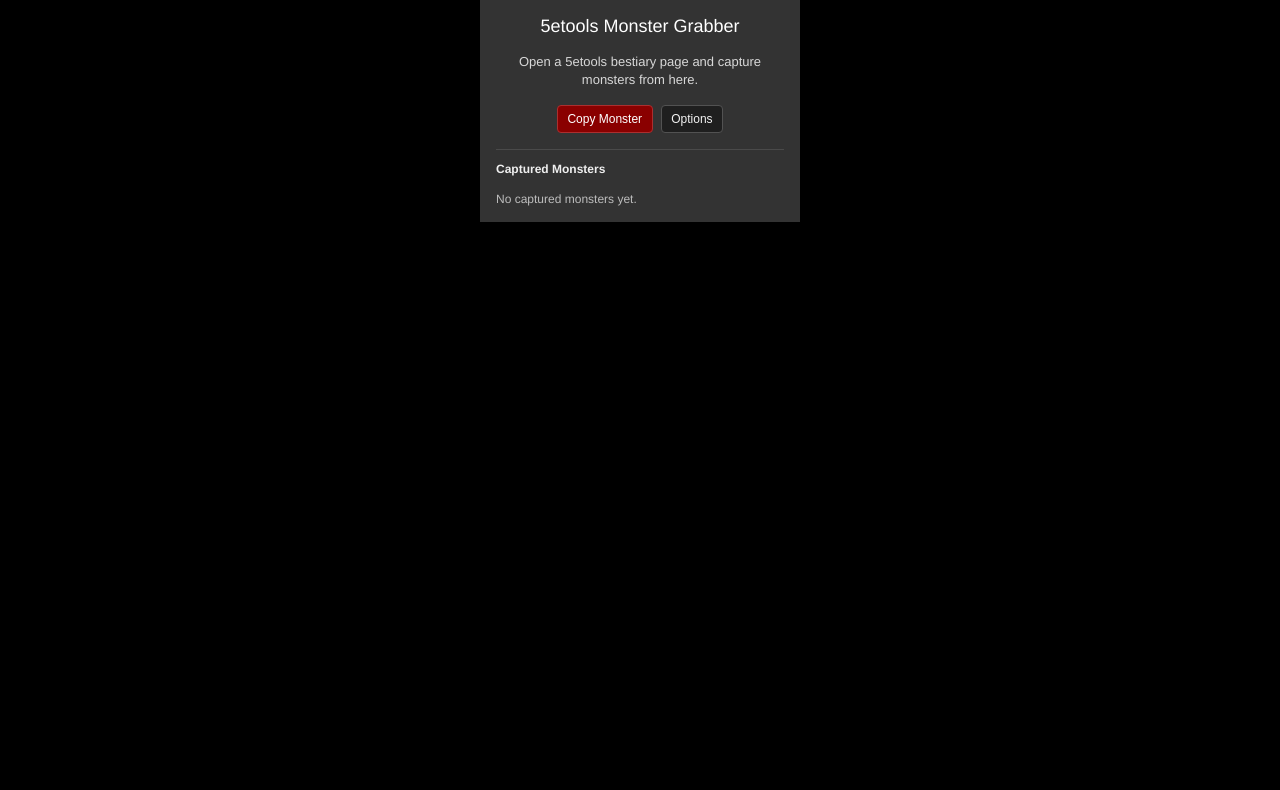
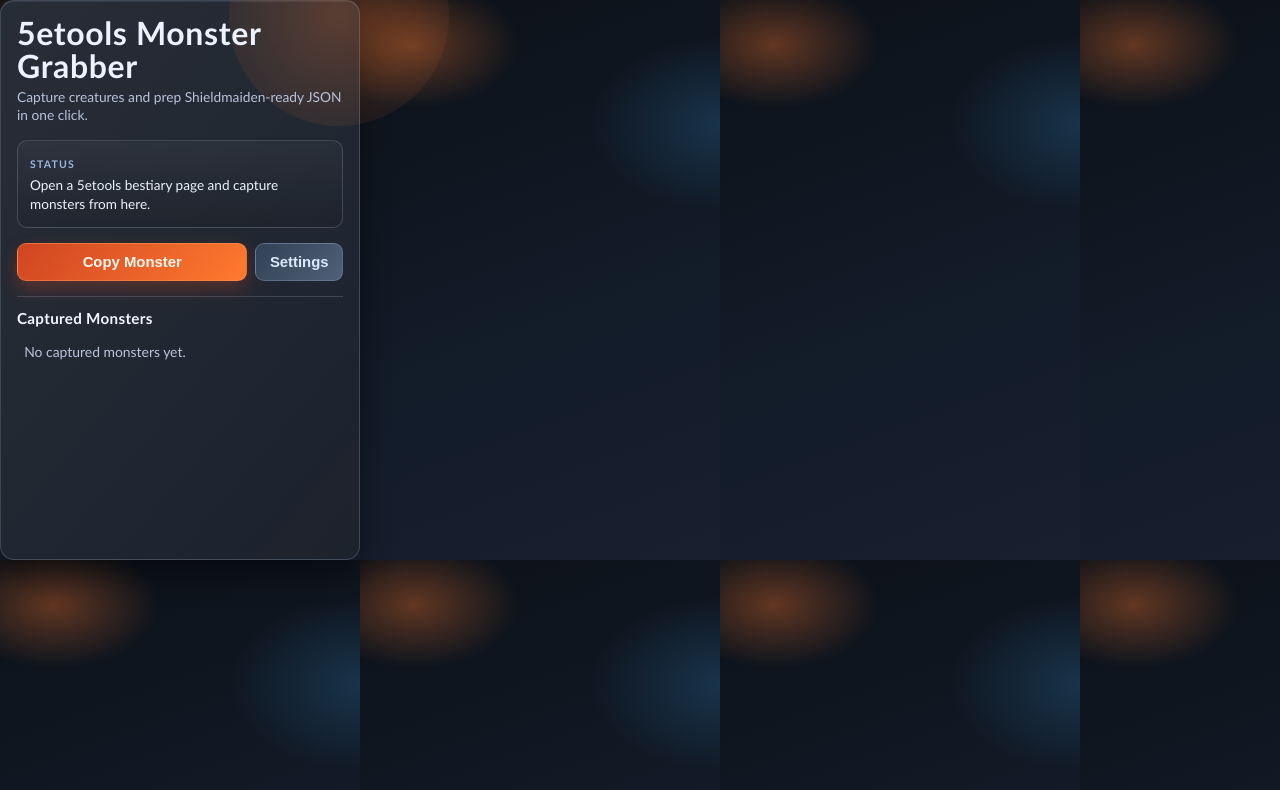
Before and after one commit to jarrodwhitley/5etools-monster-grabber, a website built with Vite: page popup.html in a window 1280 px wide. Built offline with nearby package versions, Linux system fonts and the light colour scheme; some packages are replaced by stand-ins of ours; no server answers.

Commit message:
Enhance UI styling and structure in app.css and popup.html for improved user experience

```diff
--- a/app.css
+++ b/app.css
@@ -1,118 +1,228 @@
+:root {
+    --bg-ink: #10161f;
+    --bg-panel: #1a202b;
+    --bg-panel-soft: #1f2937;
+    --text-main: #ecf2ff;
+    --text-soft: #b8c3da;
+    --line-soft: rgba(173, 189, 220, 0.22);
+    --action-primary-a: #d04522;
+    --action-primary-b: #ff7a2f;
+    --action-secondary-a: #324155;
+    --action-secondary-b: #4f6077;
+    --ok-a: #1a964e;
+    --ok-b: #41bc68;
+    --danger-a: #922f2f;
+    --danger-b: #ba4a4a;
+    --shadow-soft: 0 14px 30px rgba(0, 0, 0, 0.4);
+    --shadow-inner: inset 0 1px 0 rgba(255, 255, 255, 0.08);
+}
+
+* {
+    box-sizing: border-box;
+}
+
+html,
 body {
-    background: black;
-    width: 320px;
-    margin: 0 auto;
+    margin: 0;
+    padding: 0;
+    width: 360px;
+    min-width: 360px;
+    max-width: 360px;
+    min-height: 560px;
+    background:
+        radial-gradient(150px 90px at 15% 8%, rgba(255, 122, 47, 0.35), transparent 70%),
+        radial-gradient(180px 120px at 100% 22%, rgba(52, 152, 219, 0.22), transparent 72%),
+        linear-gradient(160deg, #0c1118 0%, #121b28 55%, #182030 100%);
+    color: var(--text-main);
+    font-family: "Avenir Next", "Trebuchet MS", "Segoe UI", sans-serif;
+}
+
+body {
+    overflow-x: hidden;
+    overflow-y: auto;
 }
 
 .container {
-    background: #333;
-    font-family: Helvetica, Arial, sans-serif;
+    position: relative;
     display: flex;
     flex-direction: column;
-    justify-content: center;
-    align-items: center;
+    gap: 0.95rem;
+    margin: 0;
     padding: 1rem;
-    gap: 1rem;
+    border: 1px solid var(--line-soft);
+    border-radius: 14px;
+    background:
+        linear-gradient(130deg, rgba(255, 255, 255, 0.06), rgba(255, 255, 255, 0.01)),
+        var(--bg-panel);
+    box-shadow: var(--shadow-soft), var(--shadow-inner);
+    animation: fade-slide-in 220ms ease-out;
+    max-height: none;
+    width: 100%;
+    min-height: 560px;
+}
+
+.backdrop-glow {
+    position: absolute;
+    right: -90px;
+    top: -95px;
+    width: 220px;
+    height: 220px;
+    border-radius: 50%;
+    background: radial-gradient(circle at center, rgba(255, 122, 47, 0.25), rgba(255, 122, 47, 0));
+    pointer-events: none;
+}
+
+.panel-header {
     position: relative;
-    overflow: hidden;
+    z-index: 1;
+}
+
+.title-wrap {
+    display: flex;
+    flex-direction: column;
+    gap: 0.3rem;
 }
 
 .heading {
     margin: 0;
-    color: white;
-    font-size: 18px;
+    font-size: 2rem;
+    line-height: 1.03;
+    letter-spacing: 0.02em;
+    font-weight: 750;
+}
+
+.subtitle {
+    margin: 0;
+    color: var(--text-soft);
+    font-size: 0.86rem;
+    line-height: 1.35;
+}
+
+.status-card {
+    position: relative;
+    z-index: 1;
+    padding: 0.7rem 0.75rem 0.8rem;
+    border: 1px solid var(--line-soft);
+    border-radius: 10px;
+    background: linear-gradient(180deg, rgba(255, 255, 255, 0.04), rgba(0, 0, 0, 0.09));
+}
+
+.status-chip {
+    display: inline-flex;
+    align-items: center;
+    font-size: 0.66rem;
+    letter-spacing: 0.11em;
+    text-transform: uppercase;
+    color: #9ab7dd;
+    font-weight: 700;
+    margin-bottom: 0.35rem;
 }
 
 #status {
-    color: #d8d8d8;
-    font-size: 13px;
-    line-height: 1.4;
-    text-align: center;
+    color: var(--text-main);
+    font-size: 0.85rem;
+    line-height: 1.42;
+}
+
+.actions-row {
+    display: grid;
+    grid-template-columns: 1fr auto;
+    gap: 0.5rem;
+    z-index: 1;
+}
+
+button {
+    appearance: none;
+    border-radius: 9px;
+    border: 1px solid transparent;
+    font-size: 0.93rem;
+    font-weight: 700;
+    padding: 0.62rem 0.84rem;
+    cursor: pointer;
+    transition: transform 120ms ease, filter 120ms ease, box-shadow 160ms ease;
+}
+
+button:hover {
+    transform: translateY(-1px);
+    filter: brightness(1.06);
+}
+
+button:active {
+    transform: translateY(0);
+}
+
+#capture-monster {
+    color: #fff7ef;
+    border-color: rgba(255, 150, 84, 0.48);
+    background: linear-gradient(130deg, var(--action-primary-a), var(--action-primary-b));
+    box-shadow: 0 8px 18px rgba(208, 69, 34, 0.32);
 }
 
 #open-options {
-    background: #1f1f1f;
-    color: #f2f2f2;
-    border: 1px solid #525252;
-    border-radius: 4px;
-    font-size: 12px;
-    padding: 0.35rem 0.6rem;
-    cursor: pointer;
+    color: #dce9ff;
+    border-color: rgba(159, 182, 219, 0.35);
+    background: linear-gradient(130deg, var(--action-secondary-a), var(--action-secondary-b));
 }
 
-#open-options:hover {
-    background: #2a2a2a;
+.history-section {
+    border-top: 1px solid var(--line-soft);
+    padding-top: 0.75rem;
+    min-height: 220px;
+    display: flex;
+    flex-direction: column;
+    gap: 0.55rem;
 }
 
-#capture-monster {
-    background: #8a0000;
-    color: #ffffff;
-    border: 1px solid #ab2f2f;
-    border-radius: 4px;
-    font-size: 12px;
-    padding: 0.35rem 0.6rem;
-    cursor: pointer;
-}
-
-#capture-monster:hover {
-    background: #a10000;
-}
-
-.actions-row {
+.history-header-row {
     display: flex;
-    gap: 0.5rem;
+    align-items: center;
+    justify-content: space-between;
 }
 
 .history-header {
-    width: 100%;
-    color: #efefef;
-    font-size: 12px;
-    font-weight: 700;
-    border-top: 1px solid #4a4a4a;
-    padding-top: 0.75rem;
+    color: #f2f5ff;
+    font-size: 0.95rem;
+    letter-spacing: 0.02em;
+    font-weight: 730;
 }
 
 .history {
-    width: 100%;
-    max-height: 280px;
     overflow: auto;
+    max-height: 260px;
     display: flex;
     flex-direction: column;
-    gap: 0.45rem;
+    gap: 0.5rem;
+    padding-right: 0.15rem;
+}
+
+.history::-webkit-scrollbar {
+    width: 8px;
+}
+
+.history::-webkit-scrollbar-thumb {
+    background: rgba(161, 179, 210, 0.35);
+    border-radius: 999px;
 }
 
 .history-item {
-    border: 1px solid #4e4e4e;
-    border-radius: 4px;
-    padding: 0.45rem;
-    background: #262626;
+    border: 1px solid rgba(156, 176, 209, 0.25);
+    border-radius: 10px;
+    padding: 0.55rem;
+    background: linear-gradient(130deg, var(--bg-panel-soft), #1a2332);
     display: flex;
     justify-content: space-between;
     align-items: center;
-    gap: 0.5rem;
+    gap: 0.45rem;
+    animation: lift-in 160ms ease-out;
 }
 
 .history-item-name {
-    color: #ececec;
-    font-size: 12px;
+    color: #f1f5ff;
+    font-size: 0.95rem;
+    font-weight: 620;
     overflow: hidden;
     text-overflow: ellipsis;
     white-space: nowrap;
-}
-
-.history-copy-btn {
-    background: #2e6e2e;
-    color: #fff;
-    border: 1px solid #3f8e3f;
-    border-radius: 4px;
-    font-size: 11px;
-    padding: 0.3rem 0.45rem;
-    cursor: pointer;
-    flex: 0 0 auto;
-}
-
-.history-copy-btn:hover {
-    background: #3c863c;
 }
 
 .history-item-actions {
@@ -121,21 +231,68 @@
     flex: 0 0 auto;
 }
 
+.history-copy-btn,
 .history-delete-btn {
-    background: #6a1b1b;
-    color: #fff;
-    border: 1px solid #8a2a2a;
-    border-radius: 4px;
-    font-size: 11px;
-    padding: 0.3rem 0.45rem;
-    cursor: pointer;
+    font-size: 0.8rem;
+    padding: 0.42rem 0.58rem;
+    border-radius: 7px;
 }
 
-.history-delete-btn:hover {
-    background: #842424;
+.history-copy-btn {
+    color: #f0fff8;
+    border-color: rgba(116, 221, 156, 0.45);
+    background: linear-gradient(130deg, var(--ok-a), var(--ok-b));
+}
+
+.history-delete-btn {
+    color: #fff4f4;
+    border-color: rgba(255, 155, 155, 0.4);
+    background: linear-gradient(130deg, var(--danger-a), var(--danger-b));
 }
 
 .history-empty {
-    color: #bdbdbd;
-    font-size: 12px;
+    color: var(--text-soft);
+    font-size: 0.87rem;
+    padding: 0.45rem;
 }
+
+@keyframes fade-slide-in {
+    from {
+        opacity: 0;
+        transform: translateY(4px);
+    }
+    to {
+        opacity: 1;
+        transform: translateY(0);
+    }
+}
+
+@keyframes lift-in {
+    from {
+        opacity: 0;
+        transform: translateY(3px);
+    }
+    to {
+        opacity: 1;
+        transform: translateY(0);
+    }
+}
+
+@media (max-width: 420px) {
+    html,
+    body {
+        width: 360px;
+        min-width: 360px;
+        max-width: 360px;
+        min-height: 560px;
+    }
+
+    .container {
+        margin: 0;
+        padding: 0.85rem;
+    }
+
+    .heading {
+        font-size: 1.72rem;
+    }
+}
--- a/popup.html
+++ b/popup.html
@@ -1,19 +1,38 @@
+<!doctype html>
 <html>
     <head>
         <title>Monster Grabber</title>
+        <meta charset="UTF-8">
+        <meta name="viewport" content="width=device-width, initial-scale=1.0">
         <link rel="stylesheet" type="text/css" href="app.css">
         <script type="module" src="src/popup/main.js"></script>
     </head>
     <body>
     <div class="container">
-        <div class="heading">5etools Monster Grabber</div>
-        <div id="status">Open a 5etools bestiary page and capture monsters from here.</div>
+        <div class="backdrop-glow" aria-hidden="true"></div>
+        <header class="panel-header">
+            <div class="title-wrap">
+                <h1 class="heading">5etools Monster Grabber</h1>
+                <p class="subtitle">Capture creatures and prep Shieldmaiden-ready JSON in one click.</p>
+            </div>
+        </header>
+
+        <section class="status-card" aria-live="polite">
+            <div class="status-chip">Status</div>
+            <div id="status">Open a 5etools bestiary page and capture monsters from here.</div>
+        </section>
+
         <div class="actions-row">
             <button id="capture-monster" type="button">Copy Monster</button>
-            <button id="open-options" type="button">Options</button>
+            <button id="open-options" type="button">Settings</button>
         </div>
-        <div class="history-header">Captured Monsters</div>
-        <div id="history" class="history"></div>
+
+        <section class="history-section">
+            <div class="history-header-row">
+                <div class="history-header">Captured Monsters</div>
+            </div>
+            <div id="history" class="history"></div>
+        </section>
     </div>
     </body>
 </html>
```
